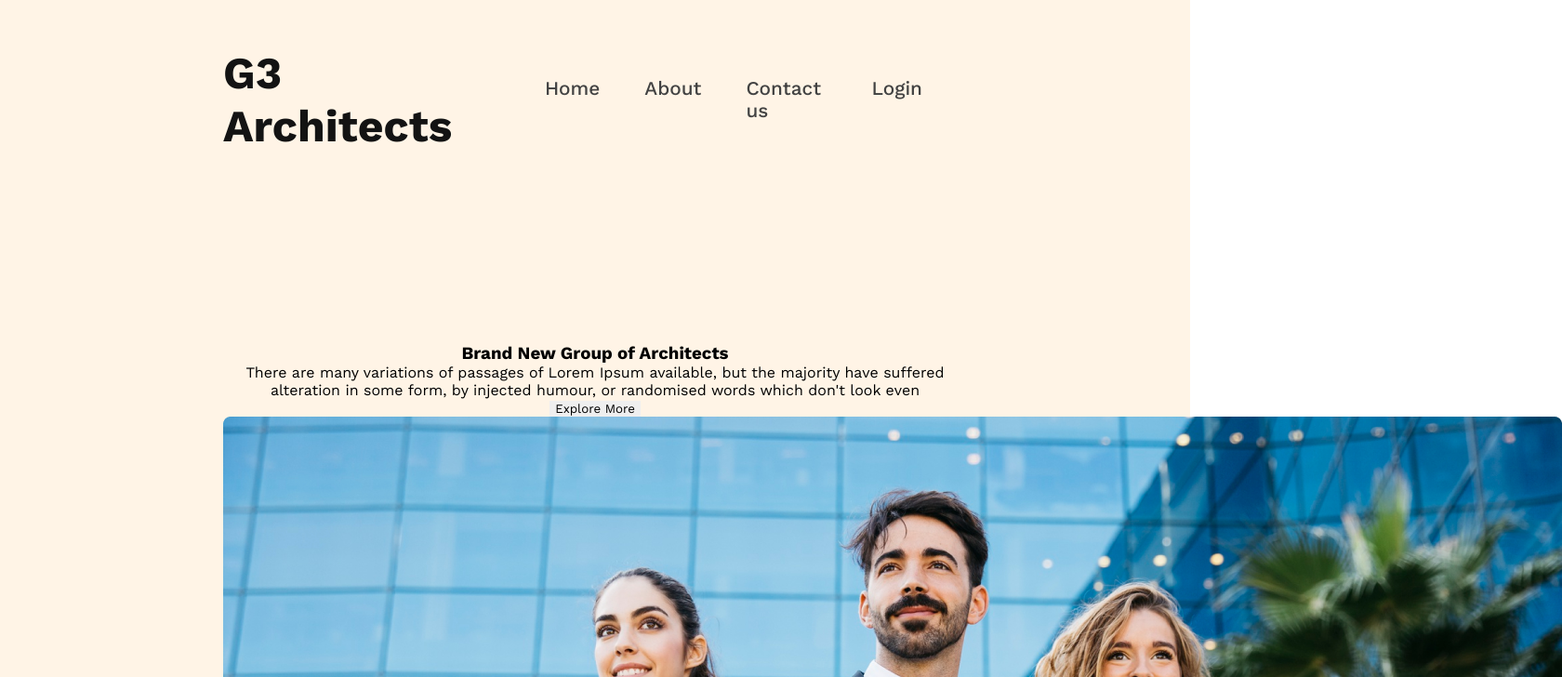
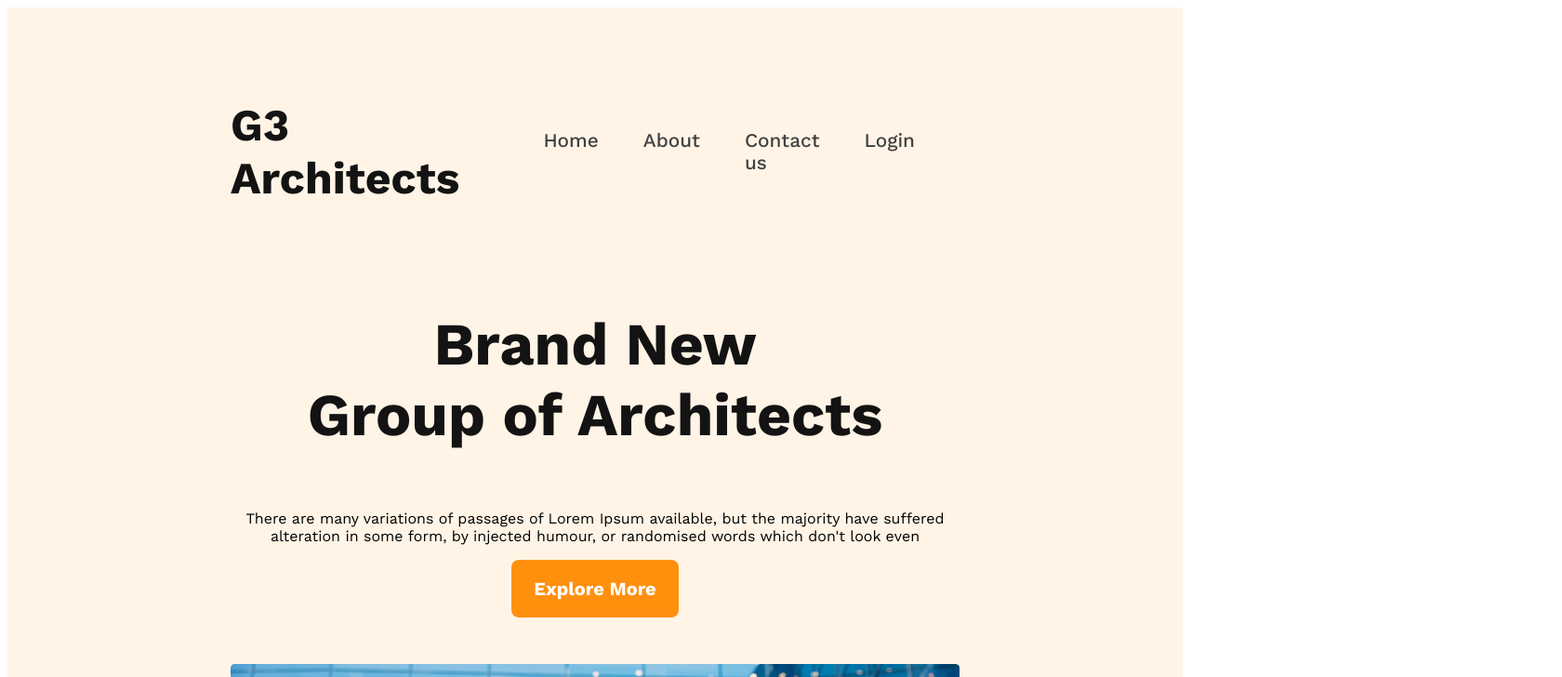
Before and after one commit to mdwahiduzzaman124/G3-Arcitect-website, a plain HTML site: page index.html in a window 1280 px wide. Shown: the top 728 px of the page at 93% size, 1680 px wide, since content can reach past the window. Drawn offline with nearby package versions, Linux system fonts and the light colour scheme.

Commit message:
banner work done fully

```diff
--- a/index.html
+++ b/index.html
@@ -21,7 +21,7 @@
         </nav>
         <div class="banner">
             <div class="banner-content">
-                <h3 class="banner-title">Brand New Group of Architects</h3>
+                <h3 class="banner-title">Brand New <br> Group of Architects</h3>
                 <p class="banner-description">There are many variations of passages of Lorem Ipsum available, but the majority have suffered alteration in some form, by injected humour, or randomised words which don't look even</p>
                 <button class="primery-btn">Explore More</button>
             </div>
--- a/style/styles.css
+++ b/style/styles.css
@@ -1,10 +1,22 @@
 /* work sans font from google */
 @import url('https://fonts.googleapis.com/css2?family=Work+Sans:wght@400;500;600;700;800&display=swap');
 
+/* shared styles */
 * {
     font-family: 'Work Sans', sans-serif;
+    /* border: 0;
+    margin: 0; */
+}
+
+.primery-btn {
+    border-radius: 8px;
+    background: #FF900E;
     border: 0;
-    margin: 0;
+    padding: 1.2rem 1.5rem;
+    color: #FFF;
+    font-size: 1.25rem;
+    font-weight: 700;
+    cursor: pointer;
 }
 
 /* header work and styles */
@@ -40,11 +52,25 @@ nav li a {
     font-size: 3em;
     font-weight: 700;
 }
+
 /* nav work done for now */
 /* banner work start */
-.banner-content{
+.banner-content {
     max-width: 50rem;
     text-align: center;
-    margin: 12.813rem auto;
-    margin-bottom: 0;
+    margin: 0 auto;
 }
+
+.banner-title {
+    color: var(--Dark-01, #131313);
+    font-size: 4rem;
+    font-weight: 700;
+}
+
+.banner-discription {
+    color: var(--Dark-03, #727272);
+}
+.banner img{
+    width: 100%;
+    padding-top: 3.125rem;
+}
```
